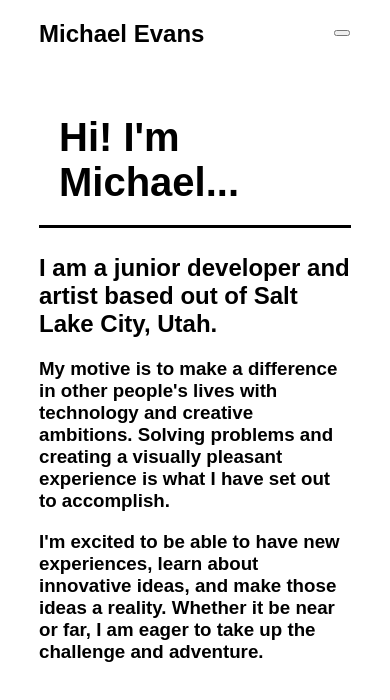
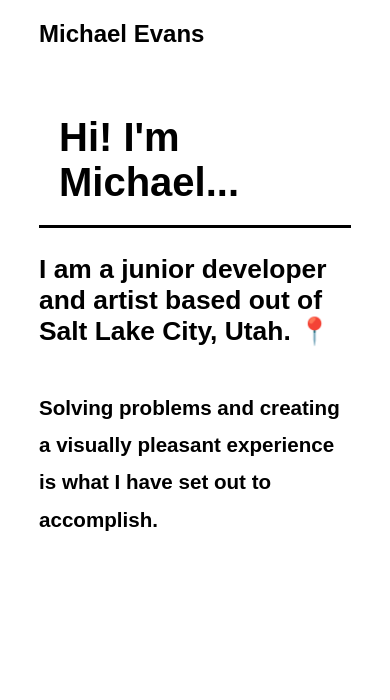
Before and after one commit to RM-Evans/my-portfolio, a React (Create React App) app: page / in a window 390 px wide. Shown: the top 700 px of the page. Built offline with nearby package versions, Linux system fonts and the light colour scheme.

Commit message:
making it look a little nicer. removing some projects

```diff
--- a/src/App.css
+++ b/src/App.css
@@ -1,8 +1,8 @@
-html {
-	/* min-height: 100vh; */
+/* html { */
+/* min-height: 100vh; */
 
-	/* padding-bottom: 20px; */
-}
+/* padding-bottom: 20px; */
+/* } */
 
 .main-container {
 	/* height: 100%; */
@@ -34,12 +34,23 @@ html {
 	position: relative;
 }
 
-.hamburger button {
+.hamburgerContainer {
 	position: fixed;
-	right: 40px;
-	top: 30px;
-	z-index: 18;
+	right: 90px;
+	top: 20px;
+
+	z-index: 90;
 }
+
+.hamburger svg {
+	position: fixed;
+	top: 28px;
+	height: 300;
+}
+
+/* .HamBtnIcon svg {
+	border: 2 solid red;
+} */
 
 .menuNav {
 	list-style: none;
@@ -149,6 +160,7 @@ footer {
 
 	font-size: 16px;
 	height: 20px;
+	/* margin-bottom: 100px; */
 }
 
 .footer-links a:hover svg {
--- a/src/App.js
+++ b/src/App.js
@@ -1,8 +1,8 @@
 
 import './App.css';
 import './components/pages/Resume/Resume.css';
-import './components/pages/About/About.css'
-import './components/pages/Portfolio/Portfolio.css'
+import './components/pages/About/About.css';
+import './components/pages/Portfolio/Portfolio.css';
 
 import NavState from './components/NavState';
 import Header from './components/Header';
--- a/src/components/NavTabs.js
+++ b/src/components/NavTabs.js
@@ -1,7 +1,7 @@
 import React, { useEffect, useState } from 'react';
 import { Icon } from '@iconify/react';
 import menuIcon from '@iconify-icons/heroicons-outline/menu';
-import circleX from '@iconify-icons/akar-icons/circle-x';
+// import circleX from '@iconify-icons/akar-icons/circle-x';
 
 // Props are passed through our functional component.
 function NavTabs(props) {
@@ -27,8 +27,8 @@ function NavTabs(props) {
         return () => window.removeEventListener("resize", updateMedia);
     }, []);
 
-    const hamburgerButton = <button onClick={hamburgerToggle}>{hamburgerOpen ? <Icon icon={circleX} /> : <Icon icon={menuIcon} />}</button>;
-
+    const hamburgerButton = <div className="hamburgerContainer">{hamburgerOpen ? null : <Icon icon={menuIcon} onClick={hamburgerToggle} height={45} />}</div>;
+    {/* <button onClick={hamburgerToggle} */ }
 
 
     // const navShows = window.innerWidth > 500;
--- a/src/components/pages/About/About.css
+++ b/src/components/pages/About/About.css
@@ -7,3 +7,23 @@
 	padding: 20px;
 	border-bottom: solid black;
 }
+
+.about-text-container {
+	font-size: 200%;
+}
+
+.about-text-container h2 {
+	padding-bottom: 20px;
+}
+
+.about-text-container h3 {
+	font-weight: 600;
+	line-height: 1.8;
+}
+
+@media (max-width: 770px) {
+	.about-text-container {
+		/* font-size: initial; */
+		font-size: 110%;
+	}
+}
--- a/src/components/pages/About/About.js
+++ b/src/components/pages/About/About.js
@@ -1,13 +1,16 @@
 import React from 'react';
+
 
 const About = () => (
     <div>
         <div class="about-page">
             <h1 class="about-header"> Hi! I'm Michael... </h1>
+
             <div class="about-text-container">
-                <h2> I am a junior developer and artist based out of Salt Lake City, Utah.</h2>
-                <h3>My motive is to make a difference in other people's lives with technology and creative ambitions. Solving problems and creating a visually pleasant experience is what I have set out to accomplish.</h3>
-                <h3> I'm excited to be able to have new experiences, learn about innovative ideas, and make those ideas a reality. Whether it be near or far, I am eager to take up the challenge and adventure.</h3>
+                <h2> I am a junior developer and artist based out of Salt Lake City, Utah. 📍</h2>
+                {/* <h3>My motive is to make a difference in other people's lives with technology and creative ambitions. </h3> */}
+                <h3>Solving problems and creating a visually pleasant experience is what I have set out to accomplish.</h3>
+                {/* <h3> I'm excited to be able to have new experiences, learn about innovative ideas, and make those ideas a reality. Whether it be near or far, I am eager to take up the challenge and adventure.</h3> */}
             </div>
         </div>
 
--- a/src/components/pages/Contact/Contact.js
+++ b/src/components/pages/Contact/Contact.js
@@ -4,33 +4,33 @@ import "./style.css";
 const Contact = () => {
 
     const noop = (e) => {
-        e.preventDefault()
-        alert('For demonstration purposes only :) ')
-        return false
-    }
+        e.preventDefault();
+        alert('For demonstration purposes only :) ');
+        return false;
+    };
     return <div>
         <div class="contact-page">
             <h1 class="contact-header"> Trying to contact me? </h1>
             <div class="email-container">
-                <h2> Drop me a message </h2>
-                <form onSubmit={ noop } method="POST">
+                <h2> Drop me an email </h2>
+                <form onSubmit={noop} method="POST">
                     <fieldset>
-                    <input placeholder="Your name" type="text" tabindex="1"  autofocus/>
+                        <input placeholder="Name or Business" type="text" tabindex="1" autofocus />
                     </fieldset>
                     <fieldset>
-                    <input placeholder="Your Email Address" type="email" tabindex="2" />
+                        <input placeholder="Email" type="email" tabindex="2" />
                     </fieldset>
                     <fieldset>
-                    <input placeholder="Your Phone Number" type="tel" tabindex="3" />
+                        <input placeholder="Phone Number" type="tel" tabindex="3" />
+                    </fieldset>
+                    {/* <fieldset>
+                    <input placeholder="Your Web Site starts with http://" type="url" tabindex="4" />
+                    </fieldset> */}
+                    <fieldset>
+                        <textarea placeholder="Type your Message Here...." tabindex="5" ></textarea>
                     </fieldset>
                     <fieldset>
-                    <input placeholder="Your Web Site starts with http://" type="url" tabindex="4" />
-                    </fieldset>
-                    <fieldset>
-                    <textarea placeholder="Type your Message Here...." tabindex="5" ></textarea>
-                    </fieldset>
-                    <fieldset>
-                    <button name="submit" type="submit" id="contact-submit" data-submit="...Sending">Submit</button>
+                        <button name="submit" type="submit" id="contact-submit" data-submit="...Sending">Submit</button>
                     </fieldset>
                 </form>
             </div>
--- /dev/null
+++ b/src/components/pages/Contact/ContactForm.js
@@ -0,0 +1,5 @@
+// TODO https://w3collective.com/react-contact-form/
+
+// TODO https://nodemailer.com/
+
+//TODO https://www.npmjs.com/package/nodemailer
--- a/src/components/pages/Portfolio/Portfolio.css
+++ b/src/components/pages/Portfolio/Portfolio.css
@@ -1,12 +1,11 @@
 .photoList-container {
 	display: flex;
-    flex-direction: row;
-    flex-wrap: wrap;
+	flex-direction: row;
+	flex-wrap: wrap;
+	justify-content: center;
+
+	padding-top: 50px;
 }
-
-
-
-
 
 .project-img {
 	min-height: 100%;
@@ -17,7 +16,9 @@
 	height: 300px;
 	width: 300px;
 	overflow: hidden;
-	position: relative
+	position: relative;
+	border: 1px solid black;
+	border-radius: 3%;
 }
 
 .project-icon {
@@ -26,7 +27,7 @@
 }
 
 .single-img-container:hover {
-	opacity: 50%;
+	opacity: 0.7;
 }
 
 .project-container {
@@ -34,13 +35,28 @@
 	margin: 15px 0;
 }
 
-.project-container svg {
+@media (max-width: 770px) {
+	.project-container {
+		padding: 0;
+		margin: 15px 15px 15px 0px;
+	}
+}
+
+.project-icon {
 	padding: 3px 3px;
-	border-radius: 10px;
 
 	transform: translateY(-20px);
+	z-index: 100;
 }
-
+/*
 .project-container svg:hover {
 	transform: scale(1.2);
+} */
+
+.project-desc {
+	font-size: 23px;
+	max-width: 258px;
+	padding: 15px;
+	text-align: center;
+	/* border: 2px solid red; */
 }
--- a/src/components/pages/Portfolio/Portfolio.js
+++ b/src/components/pages/Portfolio/Portfolio.js
@@ -14,42 +14,46 @@ const projects = [
   {
     url: 'https://rm-evans.github.io/Virtual-Museum/',
     img: virtmuseum,
-    alt: 'Virtual Museum'
-  },
-  {
-    url: 'https://weightlifting-tracker-group10.herokuapp.com/login',
-    img: weightliftplanner,
-    alt: 'weightlifting planner'
+    alt: 'Virtual Museum',
+    desc: 'A front-end search engine that uses the wikipedia and smithsonian API.'
   },
   {
     url: 'https://kitchen-buddy.herokuapp.com/',
     img: kitchenBuddy,
-    alt: 'kitchen buddy'
+    alt: 'kitchen buddy',
+    desc: 'An app that gives you a range of tools for kitchen use.'
   },
-
+  // {
+  //   url: 'https://weightlifting-tracker-group10.herokuapp.com/login',
+  //   img: weightliftplanner,
+  //   alt: 'weightlifting planner',
+  //   desc: 'Plan out and track your lifting habits'
+  // },
   {
     url: 'https://guarded-thicket-28101.herokuapp.com',
     img: justABlog,
-    alt: 'https://github.com/RM-Evans/Just-a-Blog'
+    alt: 'https://github.com/RM-Evans/Just-a-Blog',
+    desc: 'A simple blog.'
   },
 
   {
     url: 'https://frozen-journey-37505.herokuapp.com',
     img: budgetTracker,
-    alt: 'simple budget tracker'
+    alt: 'simple budget tracker',
+    desc: 'A Progressive web app (PWA) in the form of a budget tracker.'
   },
 
-  {
-    url: 'https://github.com/RM-Evans/photo-port',
-    img: photoPort,
-    alt: 'simple gallery portfolio'
-  },
+  // {
+  //   url: 'https://github.com/RM-Evans/photo-port',
+  //   img: photoPort,
+  //   alt: 'simple gallery portfolio'
+  // },
 
-  {
-    url: 'https://github.com/RM-Evans/shop-shop',
-    img: webStore,
-    alt: 'simple webstore'
-  }
+  // {
+  //   url: 'https://github.com/RM-Evans/shop-shop',
+  //   img: webStore,
+  //   alt: 'simple webstore'
+  // }
 
 ];
 
--- a/src/components/pages/Portfolio/Project.js
+++ b/src/components/pages/Portfolio/Project.js
@@ -1,20 +1,26 @@
 import githubAlt from '@iconify-icons/fa-brands/github-alt';
 import { Icon } from '@iconify/react';
 
-export default function Project (props) {
-    const { project } = props
+export default function Project(props) {
+  const { project } = props;
   return (
     <div class="project-container">
+
       <div class="single-img-container">
-            <a href={ project.url }
+        <a href={project.url}
           target="_blank"
           rel="noreferrer"
           class="github-project-button">
 
-                {<Icon class="project-icon" icon={githubAlt} width="44" height="44" />}
-                <img class="project-img" src={project.img} height="300px" width="300px" alt={ project.alt } />
+
+
+          {/* {<Icon class="project-icon" icon={githubAlt} width="44" height="44" src={project.alt} />} */}
+          <img class="project-img" src={project.img} height="300px" width="300px" alt={project.alt} />
+
         </a>
+
       </div>
+      <div class="project-desc" >{project.desc}</div>
     </div>
-    )
-}
+  );
+};
```
Lines whose indentation alone changed are shown as unchanged.
